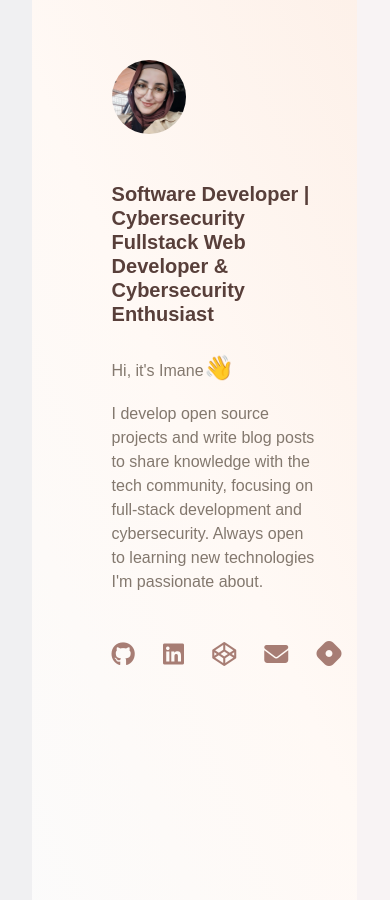
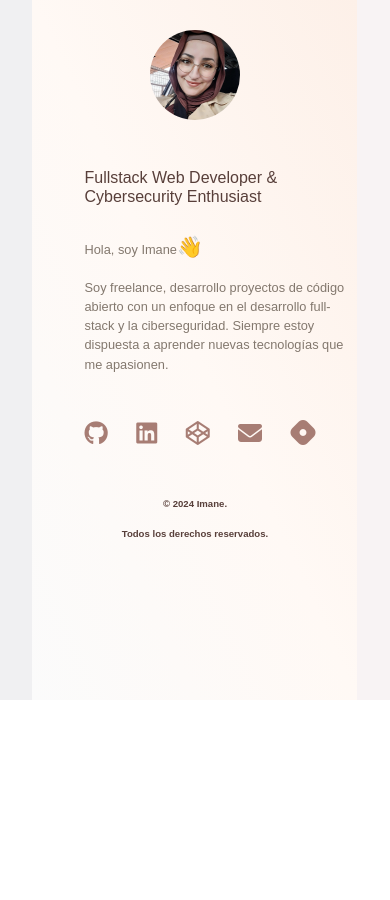
Before and after one commit to ImaneLamriui/Modelo-Basico-De-SitioWebPersonal, a website: page public/index.html in a window 390 px wide. After the commit the page ends 844 px from the top, so only its background shows below. Drawn offline with nearby package versions, Linux system fonts and the light colour scheme; a web font is replaced by a local one.

Commit message:
Responsive updates

```diff
--- a/public/index.html
+++ b/public/index.html
@@ -1,6 +1,6 @@
 <!DOCTYPE html>
-<html lang="en">
-<!-- solución propuesta es cambiar la posicion del titulo en el tamaño pequeño -->
+<html lang="es">
+<!-- Cabezera-->
 
 <head>
     <meta charset="UTF-8">
@@ -31,58 +31,91 @@
     <!-- RUBIK FONT -->
     <link rel="preconnect" href="https://fonts.googleapis.com">
     <link rel="preconnect" href="https://fonts.gstatic.com" crossorigin>
-     <link href="https://fonts.googleapis.com/css2?family=Pathway+Extreme:ital,opsz,wght@0,8..144,100..900;1,8..144,100..900&family=Roboto:ital,wght@0,100;0,300;0,400;0,500;0,700;0,900;1,100;1,300;1,400;1,500;1,700;1,900&family=Rubik+Dirt&family=Rubik+Glitch&family=Rubik:ital,wght@0,300..900;1,300..900&display=swap" rel="stylesheet">
+    <link
+        href="https://fonts.googleapis.com/css2?family=Pathway+Extreme:ital,opsz,wght@0,8..144,100..900;1,8..144,100..900&family=Roboto:ital,wght@0,100;0,300;0,400;0,500;0,700;0,900;1,100;1,300;1,400;1,500;1,700;1,900&family=Rubik+Dirt&family=Rubik+Glitch&family=Rubik:ital,wght@0,300..900;1,300..900&display=swap"
+        rel="stylesheet">
 </head>
 
 <body>
-    <div class="container-fluid" style="height:900px;">
-        <div class="row" style="height:900px;">
-            <div class="col-1 h-900" style="background: #F0F0F2"></div>
-            <div class="col-10">
-                <div class="row" style="height:900px;">
-                    <div class="col-1"></div>
-                    <div class="col-10">
+    <!-- Titulo y Texto-->
+    <div class="container-fluid">
+        <div class="row" style="height: 700px;">
+            <div class="col-1" style="background: #F0F0F2"></div>
+            <div class="col-10" style="background: linear-gradient(to right top, #fbfbfb, #fff9f5, #fdf0e8);">
+
+
+
                 <div class="d-flex align-items-center justify-content-start">
-                            <img class="rounded-circle" src="./images/perfil.jpg" alt="Foto de imane lamriui">
-                            <h2 class="title-property d-md-block d-none">Fullstack Web Developer & Cybersecurity
-                                Enthusiast</span> </h2>
+                    <img style="width: 20%" class="d-md-block d-none rounded-circle" src="./images/perfil.jpg" alt="Foto de imane lamriui">
 
+                    <!-- images pra movil -->
+                    <img class="d-md-none rounded-circle" src="./images/perfil.jpg" alt="Foto de imane lamriui" style="margin:
+                             auto; margin-top: 30px;">
+                    <h2 class="title-property d-md-block d-none">Fullstack Web Developer & Cybersecurity Enthusiast</span> </h2>
                 </div>
-                        <h5 class="mt-5 title-property d-md-none d-block">Software Developer | Cybersecurity Fullstack
-                            Web Developer & Cybersecurity Enthusiast</span> </h4>
-                            <p class="text-property mt-4">Hi, it's Imane<span class="hand-hi-style">&#128075</span></p>
+                <!-- titulo para pc tamaño -->
+
+                <!-- titulo para mobil -->
+                <h5 class="mt-5 title-property d-md-none d-block">Fullstack Web Developer & Cybersecurity
+                    Enthusiast</span> </h5>
+                <p class="text-property mt-4">Hola, soy Imane<span class="hand-hi-style">&#128075</span></p>
                 <p class="text-property">
-                                I develop open source projects and write blog posts to share knowledge with the tech
-                                community, focusing on full-stack development and cybersecurity. Always open to learning
-                                new technologies I'm passionate about.</p>
+                    Soy freelance, desarrollo proyectos de código abierto con un enfoque en el desarrollo full-stack y la ciberseguridad. Siempre estoy dispuesta a aprender nuevas tecnologías que me apasionen.</p>
+
+                <!-- Icoun enfoque en el desarrollo full-stack y la ciberseguridad. Siempre estoy dispuesta a aprender nuevas tecnologías que me anos redes sociales-->
                 <div class="row mt-5">
                     <p style="margin-left: 40px;">
-                                    <a href="https://github.com/ImaneLamriui"><i class="fa-brands fa-github fa-xl"
-                                            style="color:
+                        <a href="https://github.com/ImaneLamriui"><i class="fa-brands fa-github fa-xl" style="color:
 #a77d74"></a></i>
                         <a href="https://www.linkedin.com/in/imane-l/">
                             <i class="ms-4 fa-brands fa-linkedin fa-xl" style="color: #a77d74;"></a></i>
-                                    <a href="https://codepen.io/ImaneLamriui"><i class="ms-4 fa-brands fa-codepen fa-xl"
+                        <a href="https://codepen.io/ImaneLamriui"><i class="ms-4 fa-brands fa-codepen fa-xl" style="color:
+#a77d74;"></a></i>
+                        <a href="mailto:ilamriui@gmail.com"><i class="ms-4 fa-solid fa-envelope fa-xl" style="color:
+#a77d74;"></a></i>
+                        <a href="https://imanelmr.hashnode.dev"><i class="ms-4 fa-solid fa-brands fa-hashnode fa-xl"
                                 style="color:
-#a77d74;"></a></i>
-                                    <a href="mailto:ilamriui@gmail.com"><i class="ms-4 fa-solid fa-envelope fa-xl"
-                                            style="color:
-#a77d74;"></a></i>
-                                    <a href="https://imanelmr.hashnode.dev"><i
-                                            class="ms-4 fa-solid fa-brands fa-hashnode fa-xl" style="color:
 #a77d74;"></a></i>
                     </p>
 
 
                 </div>
+                <!-- copiright uno en pc -->
+                <div class="text-property d-md-block d-none">
+
+                    <p style="text-align: center; margin-top: 35px; font-size:small; font-weight:bold; color:#583f3a" ;>
+                        &copy; 2024 Imane. Todos los derechos reservados.</p>
                 </div>
-                    <div class="col-1"></div>
-                </div>
-            </div>
-            <div class="col-1" style="background: #f8f3f4; height:900px;"></div>
+
+                <!-- fin copyright en pc -->
+                <!-- CopyRight 2 -->
+                <div class="d-md-none d-block copyright">
+
+                    <p style="text-align: center; margin-top: 35px;  font-weight:bold; color:#583f3a" ;>&copy; 2024
+                        Imane.</p>
+
+
+                    <p style="text-align: center; margin-top: 35px; font-weight:bold; color:#583f3a" ;
+                        class="copyright mt-1 d-md-none d-block">Todos los derechos reservados.</p>
                 </div>
             </div>
 
+
+            <!-- fin CopyRight 2 en movil-->
+
+
+
+
+            <div class="col-1" style="background: #f8f3f4"></div>
+
+
+
+        </div>
+
+    </div>
+
+
 </body>
 
+
 </html>
--- a/public/styles/style.css
+++ b/public/styles/style.css
@@ -1,43 +1,36 @@
 /** @format */
 
-@import url('https://fonts.googleapis.com/css2?family=Pathway+Extreme:ital,opsz,wght@0,8..144,100..900;1,8..144,100..900&family=Roboto:ital,wght@0,100;0,300;0,400;0,500;0,700;0,900;1,100;1,300;1,400;1,500;1,700;1,900&family=Rubik+Dirt&family=Rubik+Glitch&display=swap');
+@import url("https://fonts.googleapis.com/css2?family=Pathway+Extreme:ital,opsz,wght@0,8..144,100..900;1,8..144,100..900&family=Roboto:ital,wght@0,100;0,300;0,400;0,500;0,700;0,900;1,100;1,300;1,400;1,500;1,700;1,900&family=Rubik+Dirt&family=Rubik+Glitch&display=swap");
 
-@import url('https://fonts.googleapis.com/css2?family=Pathway+Extreme:ital,opsz,wght@0,8..144,100..900;1,8..144,100..900&family=Roboto:ital,wght@0,100;0,300;0,400;0,500;0,700;0,900;1,100;1,300;1,400;1,500;1,700;1,900&family=Rubik+Dirt&family=Rubik+Glitch&family=Rubik:ital,wght@0,300..900;1,300..900&display=swap');
+@import url("https://fonts.googleapis.com/css2?family=Pathway+Extreme:ital,opsz,wght@0,8..144,100..900;1,8..144,100..900&family=Roboto:ital,wght@0,100;0,300;0,400;0,500;0,700;0,900;1,100;1,300;1,400;1,500;1,700;1,900&family=Rubik+Dirt&family=Rubik+Glitch&family=Rubik:ital,wght@0,300..900;1,300..900&display=swap");
 
 * {
   margin: 0;
   padding: 0;
   box-sizing: border-box;
+  font-family: "Pathway Extreme", sans-serif;
+  max-height: 700px;
+}
 
-}
-body {
-  overflow: hidden;
-  background: linear-gradient(to right top, #fbfbfb, #fff9f5, #fdf0e8);
-}
 .title-property {
-  /* font-weight: 100; */
-  text-align: left;
   margin-top: 20px;
   margin-left: 40px;
-  color:#583f3a;
-
-  /* RUBIK*/
+  color: #583f3a;
+  /* RUBIK-FONT*/
   font-family: "Rubik Dirt", sans-serif;
   font-optical-sizing: auto;
   font-weight: 300;
   font-style: normal;
-  }
-
+}
 
 .text-property {
-  text-align: left;
   margin-left: 40px;
   color: #83786e;
   font-family: "Pathway Extreme", sans-serif;
-  /* text-shadow: 0.1rem #e9e3e5; */
+  text-shadow: 0.1rem #e9e3e5;
 }
 .hand-hi-style {
-  font-size: 1.5rem;
+  font-size: 1.3rem;
   animation-name: hand-animation; /* Refers to the name of your @keyframes element below */
   animation-duration: 2.5s; /* Change to speed up or slow down */
   animation-iteration-count: infinite; /* Never stop waving :) */
@@ -72,41 +65,58 @@ body {
 }
 
 img {
-  margin-left: 40px;
-  max-width: 30%;
+  margin-left: 30px;
 }
 
 /************media query***********/
 
 @media (max-width: 765px), (min-width: 450px) {
   img {
-    width: 50%;
-    margin-top: 80px;
+    width: 30%;
   }
+
   .title-property {
-    font-weight: 800;
+
+    font-weight: 500;
     margin-top: 80px;
   }
 }
 
-@media (max-width: 450px), (min-width: 200px) {
+@media (max-width: 450px) {
   img {
-    width: 40%;
+    width: 60%;
+    margin-top: 60px;
+  }
+
+  .title-property {
+
+      font-size: 1rem;
+      font-weight: 500;
+
+  }
+
+  .copyright {
+    font-size: 0.8rem;
+  }
+}
+
+.copyright {
+  font-size: 0.8rem;
+}
+
+@media screen and (min-width: 300px) {
+  img {
+    width: 30%;
     margin-top: 60px;
   }
   .title-property {
-    font-weight: 800;}
-
+    font-size: 1rem;
+    font-weight: 500;
   }
-
-/*
-@media screen and (max-width: 200px) {
-  img {
-    width: 40%;
-    margin-top: 60px;
+  .text-property {
+    font-size: 0.8rem;
   }
-  .title-property{
-    font-size: 0.8rem;
-    font-weight: 800;
+  .copyright {
+    font-size: 0.6rem;
   }
-} */
+}
```
Also changed, not shown: 1 other file. Lines whose indentation alone changed are shown as unchanged.
